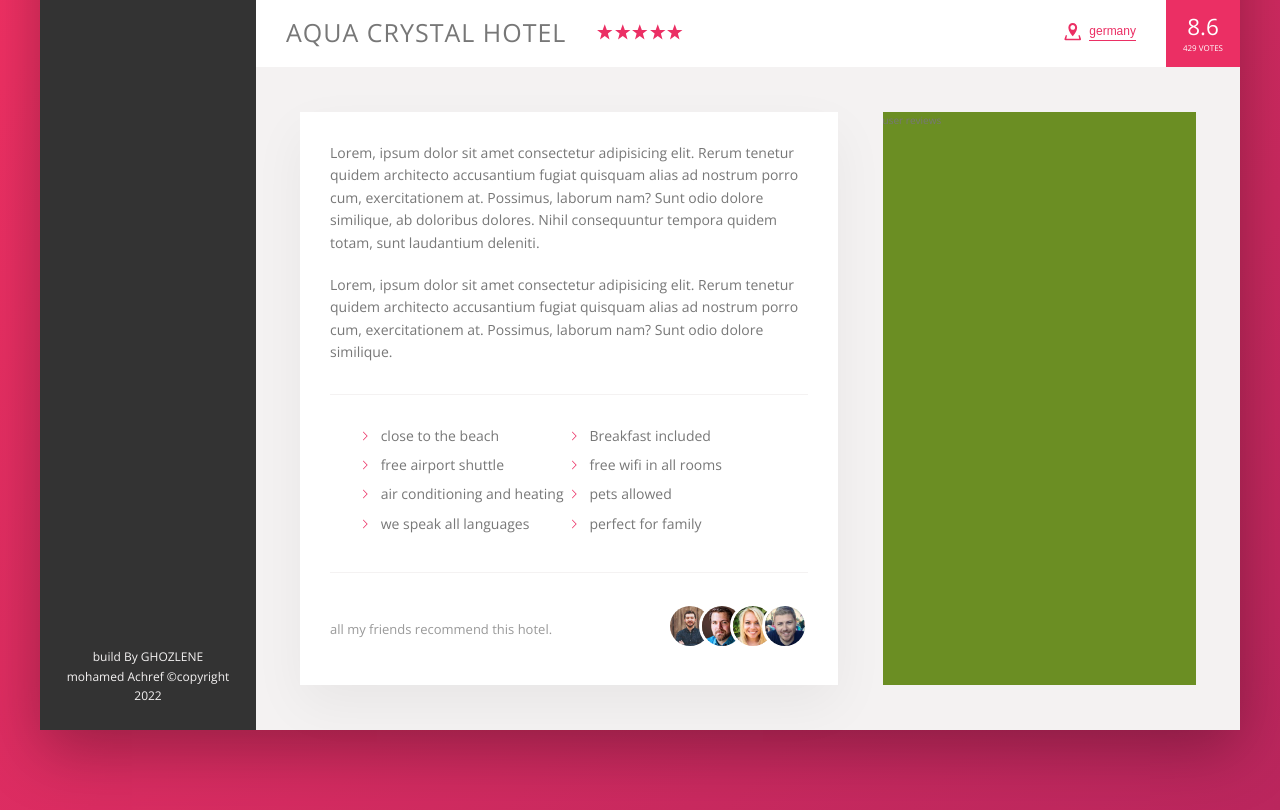
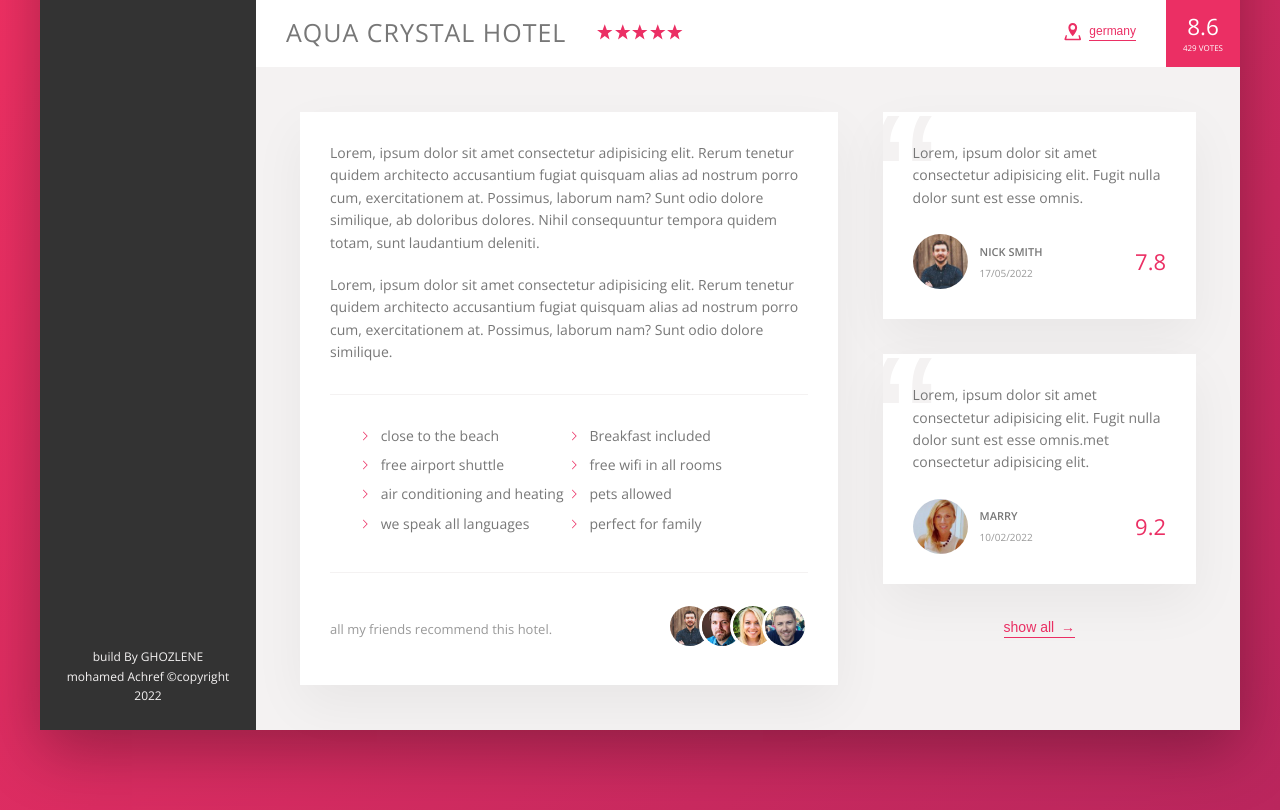
Before and after one commit to ghozlene/trillo-landing-page, a website: page index.html in a window 1280 px wide. Shown: the part 538-1348 px from the top of the page. Drawn offline with nearby package versions, Linux system fonts and the light colour scheme.

Commit message:
building the review section

```diff
--- a/index.html
+++ b/index.html
@@ -219,7 +219,46 @@
                         </div>
                     </div>
                     <div class="user-reviews">
-                        user reviews
+                        <figure class="review">
+                            <blockquote class="review__text">
+                                Lorem, ipsum dolor sit amet consectetur adipisicing elit. Fugit nulla dolor sunt est
+                                esse omnis.
+                            </blockquote>
+                            <figcaption class="review__user">
+                                <img src="img/user-4.jpg" alt="user 1" class="review__photo">
+                                <div class="review__user-box">
+                                    <p class="review__user-name">Nick smith</p>
+                                    <p class="review__user-date">17/05/2022</p>
+                                </div>
+
+                                <div class="review__rating">
+                                    7.8
+                                </div>
+                            </figcaption>
+                        </figure>
+
+
+
+
+                        <figure class="review">
+                            <blockquote class="review__text">
+                                Lorem, ipsum dolor sit amet consectetur adipisicing elit. Fugit nulla dolor sunt est
+                                esse omnis.met consectetur adipisicing elit.
+                            </blockquote>
+                            <figcaption class="review__user">
+                                <img src="img/user-2.jpg" alt="user 1" class="review__photo">
+                                <div class="review__user-box">
+                                    <p class="review__user-name">marry</p>
+                                    <p class="review__user-date">10/02/2022</p>
+                                </div>
+
+                                <div class="review__rating">
+                                    9.2
+                                </div>
+                            </figcaption>
+                        </figure>
+
+                        <button class="btn-inline">show all <span>&rarr;</span></button>
                     </div>
                 </div>
 
--- a/sass/_component.scss
+++ b/sass/_component.scss
@@ -246,8 +246,16 @@
 	cursor: pointer;
 	transition: all 0.3s;
 
+	& span {
+		margin-left: 0.3rem;
+	}
+
 	&:hover {
 		color: var(--color-grey-dark-3);
+		span {
+			margin-left: 1rem;
+			transition: margin-left 0.7s;
+		}
 	}
 
 	&:focus {
@@ -340,3 +348,63 @@
 		}
 	}
 }
+
+//reviews
+
+.review {
+	background-color: var(--color-white);
+	box-shadow: var(--shadow-light);
+	padding: 3rem;
+	margin-bottom: 3.5rem;
+	position: relative;
+	overflow: hidden;
+	&__text:not(:last-child) {
+		margin-bottom: 2.5rem;
+		z-index: 10;
+		position: relative;
+	}
+
+	&__user {
+		display: flex;
+		align-items: center;
+	}
+
+	&__photo {
+		height: 5.5rem;
+		width: 5.5rem;
+		border-radius: 50%;
+		margin-right: 1.2rem;
+	}
+
+	&__user-box {
+		margin-right: auto;
+	}
+
+	&__user-name {
+		font-size: 1.1rem;
+		font-weight: 600;
+		text-transform: uppercase;
+		margin-bottom: 0.4rem;
+	}
+	&__user-date {
+		font-size: 1rem;
+		color: var(--color-grey-dark-3);
+	}
+	&__rating {
+		color: var(--color-primary);
+		font-size: 2.2rem;
+		font-weight: 300;
+	}
+
+	&::before {
+		content: '\201C';
+		position: absolute;
+		font-family: sans-serif;
+		top: -2.7rem;
+		left: -1rem;
+		line-height: 1;
+		z-index: 1;
+		font-size: 20rem;
+		color: var(--color-grey-light-2);
+	}
+}
--- a/sass/_layouts.scss
+++ b/sass/_layouts.scss
@@ -38,13 +38,14 @@
 .details {
 	display: flex;
 	padding: 4.4rem;
+	font-size: 1.4rem;
 	background-color: var(--color-grey-light-2);
 	border-bottom: var(--line);
 }
 
 .description {
 	background-color: var(--color-white);
-	font-size: 1.4rem;
+
 	box-shadow: var(--shadow-light);
 	padding: 3rem;
 	flex: 0 0 60%;
@@ -52,6 +53,8 @@
 }
 
 .user-reviews {
-	background-color: olivedrab;
 	flex: 1;
+	display: flex;
+	flex-direction: column;
+	align-items: center;
 }
```
Also changed, not shown: css/style.css, 1 other file.
